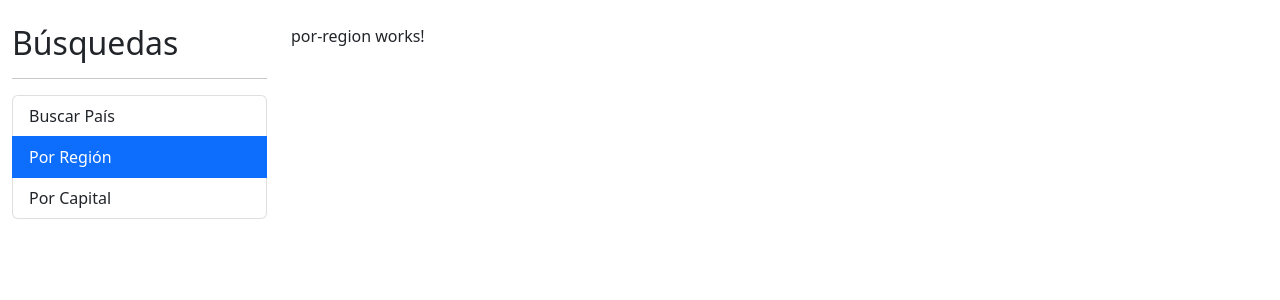
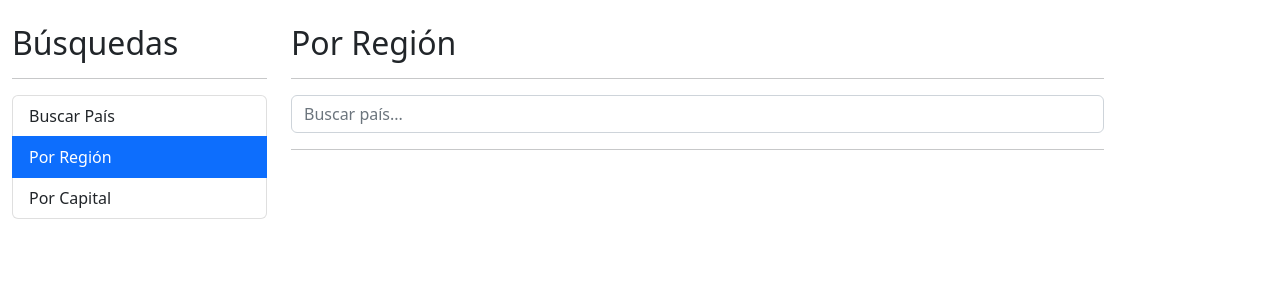
Before and after one commit to Alvarotloc/PaisesApp-Angular, an Angular app: page /region in a window 1280 px wide. Shown: the top 300 px of the page. Built offline with nearby package versions, Linux system fonts and the light colour scheme.

Commit message:
Empezando el debounce

```diff
--- /dev/null
+++ b/src/app/pais/components/error/error.component.html
@@ -0,0 +1,3 @@
+<div class="alert alert-danger" *ngIf="hayError">
+    No se encontró nada con el término {{termino}}.
+</div>
--- a/src/app/pais/components/pais-input/pais-input.component.html
+++ b/src/app/pais/components/pais-input/pais-input.component.html
@@ -5,5 +5,6 @@
     name="termino"
     class="form-control"
     [(ngModel)]="termino"
+    (input)="teclaPresionada()"
   />
 </form>
--- a/src/app/pais/components/pais-input/pais-input.component.ts
+++ b/src/app/pais/components/pais-input/pais-input.component.ts
@@ -1,15 +1,27 @@
-import { Component, EventEmitter, Output } from '@angular/core';
+import { Component, EventEmitter, Output, OnInit } from '@angular/core';
+import { debounceTime, Subject } from 'rxjs';
 
 @Component({
   selector: 'app-pais-input',
   templateUrl: './pais-input.component.html',
 })
-export class PaisInputComponent  {
+export class PaisInputComponent implements OnInit {
+  @Output() onEnter: EventEmitter<string> = new EventEmitter<string>();
+  @Output() onDebounce: EventEmitter<string> = new EventEmitter<string>();
 
-  @Output() onEnter: EventEmitter<string> = new EventEmitter<string>();
-
+  debouncer: Subject<string> = new Subject<string>();
   public termino: string = '';
-  public buscar(){
+  public buscar() {
     this.onEnter.emit(this.termino);
   }
+
+  public teclaPresionada() {
+    this.debouncer.next(this.termino);
+  }
+
+  ngOnInit(): void {
+    this.debouncer.pipe(debounceTime(500)).subscribe((valor) => {
+      this.onDebounce.emit(valor);
+    });
+  }
 }
--- a/src/app/pais/pages/por-capital/por-capital.component.html
+++ b/src/app/pais/pages/por-capital/por-capital.component.html
@@ -1,2 +1,15 @@
 <h2>Por capital</h2>
-<hr>
+<hr />
+<div class="row">
+  <div class="col">
+    <app-pais-input (onEnter)="buscar($event)" (onDebounce)="sugerir($event)">
+    </app-pais-input>
+  </div>
+</div>
+<hr />
+<app-error [termino]="termino" [hayError]="hayError"></app-error>
+<div class="row" *ngIf="paises.length > 0">
+  <div class="col">
+    <app-pais-tabla [paises]="paises"></app-pais-tabla>
+  </div>
+</div>
--- a/src/app/pais/pages/por-capital/por-capital.component.ts
+++ b/src/app/pais/pages/por-capital/por-capital.component.ts
@@ -1,9 +1,30 @@
 import { Component } from '@angular/core';
+import { Pais } from '../../interfaces/por-pais.interface';
+import { PaisService } from '../../services/pais.service';
 
 @Component({
   selector: 'app-por-capital',
   templateUrl: './por-capital.component.html',
 })
 export class PorCapitalComponent {
-
+  public termino:string = '';
+  public hayError:boolean = false;
+  public paises: Pais[] = [];
+  constructor(private paisService: PaisService){}
+  public buscar(termino:string):void{
+    this.hayError = false;
+    this.termino = termino;
+    this.paisService.buscarPais(termino,'capital').subscribe({
+      next: (paises) => {
+        this.paises = paises;
+      },
+      error: (err) => {
+        this.hayError = true;
+        this.paises = [];
+      }
+    });
+  }
+  public sugerir(termino:string):void{
+    this.hayError = false;
+  }
 }
--- a/src/app/pais/pages/por-pais/por-pais.component.html
+++ b/src/app/pais/pages/por-pais/por-pais.component.html
@@ -3,19 +3,14 @@
 
 <div class="row">
   <div class="col">
-    <app-pais-input
-    (onEnter)="buscar($event)"
-    >
-
+    <app-pais-input (onEnter)="buscar($event)" (onDebounce)="sugerir($event)">
     </app-pais-input>
   </div>
 </div>
-<hr>
-<div class="alert alert-danger" *ngIf="hayError">
-    No se encontró nada con el término {{termino}}.
+<hr />
+<app-error [termino]="termino" [hayError]="hayError"></app-error>
+<div class="row" *ngIf="paises.length > 0">
+  <div class="col">
+    <app-pais-tabla [paises]="paises"></app-pais-tabla>
+  </div>
 </div>
-<div class="row" *ngIf="paises.length > 0">
-    <div class="col">
-        <app-pais-tabla [paises]="paises"></app-pais-tabla>
-    </div>
-</div>
--- a/src/app/pais/pages/por-pais/por-pais.component.ts
+++ b/src/app/pais/pages/por-pais/por-pais.component.ts
@@ -14,7 +14,7 @@ export class PorPaisComponent {
   public buscar(termino:string):void{
     this.hayError = false;
     this.termino = termino;
-    this.paisService.buscarPais(this.termino).subscribe({
+    this.paisService.buscarPais(termino,'nombre').subscribe({
       next: (paises) => {
         this.paises = paises;
       },
@@ -24,4 +24,7 @@ export class PorPaisComponent {
       }
     });
   }
+  public sugerir(termino:string):void{
+    this.hayError = false;
+  }
 }
--- a/src/app/pais/pages/por-region/por-region.component.html
+++ b/src/app/pais/pages/por-region/por-region.component.html
@@ -1 +1,16 @@
-<p>por-region works!</p>
+<h2>Por Región</h2>
+<hr />
+
+<div class="row">
+  <div class="col">
+    <app-pais-input (onEnter)="buscar($event)" (onDebounce)="sugerir($event)">
+    </app-pais-input>
+  </div>
+</div>
+<hr />
+<app-error [termino]="termino" [hayError]="hayError"></app-error>
+<div class="row" *ngIf="paises.length > 0">
+  <div class="col">
+    <app-pais-tabla [paises]="paises"></app-pais-tabla>
+  </div>
+</div>
--- a/src/app/pais/pages/por-region/por-region.component.ts
+++ b/src/app/pais/pages/por-region/por-region.component.ts
@@ -1,9 +1,30 @@
 import { Component } from '@angular/core';
+import { Pais } from '../../interfaces/por-pais.interface';
+import { PaisService } from '../../services/pais.service';
 
 @Component({
   selector: 'app-por-region',
   templateUrl: './por-region.component.html',
 })
 export class PorRegionComponent {
-
+  public termino:string = '';
+  public hayError:boolean = false;
+  public paises: Pais[] = [];
+  constructor(private paisService: PaisService){}
+  public buscar(termino:string):void{
+    this.hayError = false;
+    this.termino = termino;
+    this.paisService.buscarPais(termino,'region').subscribe({
+      next: (paises) => {
+        this.paises = paises;
+      },
+      error: (err) => {
+        this.hayError = true;
+        this.paises = [];
+      }
+    });
+  }
+  public sugerir(termino:string):void{
+    this.hayError = false;
+  }
 }
--- a/src/app/pais/pais.module.ts
+++ b/src/app/pais/pais.module.ts
@@ -8,6 +8,7 @@ import { FormsModule } from '@angular/forms';
 import { RouterModule } from '@angular/router';
 import { PaisTablaComponent } from './components/pais-tabla/pais-tabla.component';
 import { PaisInputComponent } from './components/pais-input/pais-input.component';
+import { ErrorComponent } from './components/error/error.component';
 
 
 
@@ -18,7 +19,8 @@ import { PaisInputComponent } from './components/pais-input/pais-input.component
     PorRegionComponent,
     VerPaisComponent,
     PaisTablaComponent,
-    PaisInputComponent
+    PaisInputComponent,
+    ErrorComponent
   ],
   exports : [
     PorCapitalComponent,
--- a/src/app/pais/services/pais.service.ts
+++ b/src/app/pais/services/pais.service.ts
@@ -11,9 +11,13 @@ export class PaisService {
 
   constructor(private http: HttpClient) { }
 
-  public buscarPais(termino:string):Observable<Pais[]>{
-    const url:string = `${this.apiUrl}/name/${termino}`;
+  public buscarPais(termino:string,metodo:string):Observable<Pais[]>{
+    const DICCIONARIO_METODOS = {
+      'nombre': `${this.apiUrl}/name/${termino}`,
+      'capital': `${this.apiUrl}/capital/${termino}`,
+      'region': `${this.apiUrl}/region/${termino}`,
+    }
+    const url:string = DICCIONARIO_METODOS[metodo as keyof typeof DICCIONARIO_METODOS];
     return this.http.get<Pais[]>(url);
   }
-
 }
```
Also changed, not shown: src/app/pais/components/error/error.component.ts (added, +10 -0 lines).
